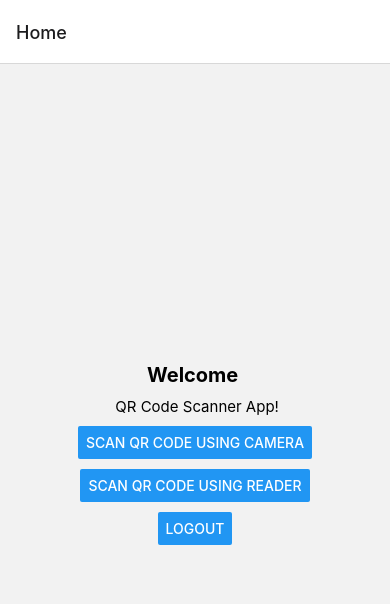
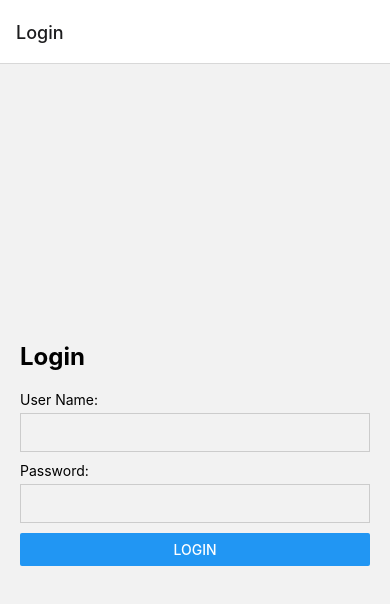
Before and after one commit to MartinaMamdouh/scannerProject, a React Native app: screen / in a window 390 px wide. Shown: the top 604 px of the page. Built offline with nearby package versions, Linux system fonts and the light colour scheme.

Commit message:
splashScreen

```diff
--- a/App.tsx
+++ b/App.tsx
@@ -5,18 +5,23 @@
  * @format
  */
 
-import React from 'react';
-import { StyleSheet } from 'react-native';
+import React , {useEffect} from 'react';
+import { StyleSheet, View } from 'react-native';
 import Router from './src/navigation/Router';
 import SplashScreen from 'react-native-splash-screen';
 function App(): React.JSX.Element {
 
-  setTimeout(() => {
+  // setTimeout(() => {
+  //   SplashScreen.hide();
+  // }, 1000);
+  useEffect(() => {
     SplashScreen.hide();
-  }, 1000);
+  }, []);
 
   return (
+    <View style={styles.container}>
    <Router/>
+  </View>
   );
 }
 
@@ -25,7 +30,10 @@ const styles = StyleSheet.create({
   //   marginTop: 32,
   //   paddingHorizontal: 24,
   // },
-
+container:{
+  flex:1,
+  backgroundColor:'white'
+}
 });
 
 export default App;
--- a/src/navigation/Router.tsx
+++ b/src/navigation/Router.tsx
@@ -37,8 +37,8 @@ const Router = () => {
 
     <NavigationContainer>
       <UserAuthContextProvider>
-        {/* <Stack.Navigator initialRouteName={!!authToken ? 'Home' : 'Login'}> */}
-        <Stack.Navigator initialRouteName={'Home' }>
+        <Stack.Navigator initialRouteName={!!authToken ? 'Home' : 'Login'}>
+        {/* <Stack.Navigator initialRouteName={'Home' }>  */}
           <Stack.Screen name='Home' component={HomeScreen} />
           <Stack.Screen name='Login' component={LoginScreen} />
 
--- a/src/screens/DetailsScreen.tsx
+++ b/src/screens/DetailsScreen.tsx
@@ -3,6 +3,7 @@ import { StyleSheet, Text, View, Button } from 'react-native';
 import { useNavigation } from '@react-navigation/native';
 import { DetailsScreenRouteProp, RootStackParamList } from '../navigation/Types';
 import { NavigationProp } from '@react-navigation/native';
+import ErrorScreen from './ErrorScreen';
 
 const DetailsScreen = ({ route }: { route: DetailsScreenRouteProp }) => {
     const ticket = route.params;
@@ -21,7 +22,7 @@ const DetailsScreen = ({ route }: { route: DetailsScreenRouteProp }) => {
             <Text>Ticket Number: {ticket.ticketNumber}</Text>
             {/* <Text>Is Entered: {ticket.isEntered ? 'Yes' : 'No'}</Text> */}
             <Text style={ticket.isEntered ? { color: 'red' } : {}}>
-                {ticket.isEntered ? 'This ticket already entered before' : ''}
+                {ticket.isEntered ? <ErrorScreen/> : ''}
             </Text>
             <Button title="Scan Again" onPress={navigateToScanner} />
             <View style={styles.space} />
--- a/src/screens/ReaderScreen.tsx
+++ b/src/screens/ReaderScreen.tsx
@@ -95,18 +95,24 @@ export function ReaderScreen() {
                 // <Text>Data: {scannedData}</Text>
 
                 <View style={styles.dataContainer}>
-                    <Text style={styles.title}>Data:</Text>
-                    <Text>Username: {jsonObject ? jsonObject.username : ''}</Text>
-                    <Text>seat number: {jsonObject ? jsonObject.seat_num : ''}</Text>
-                    <Text>ticket number: {jsonObject ? jsonObject.ticket_num : ''}</Text>
-                    <Text>direction: {jsonObject ? jsonObject.direction : ''}</Text>
-
+                    <Text style={styles.scanTitle}>Scan QR Code Again</Text>
+                    <View style={styles.dataContainer}>
+                        <Text style={styles.title}>Data:</Text>
+                        <Text>Username: {jsonObject ? jsonObject.username : ''}</Text>
+                        <Text>seat number: {jsonObject ? jsonObject.seat_num : ''}</Text>
+                        <Text>ticket number: {jsonObject ? jsonObject.ticket_num : ''}</Text>
+                        <Text>direction: {jsonObject ? jsonObject.direction : ''}</Text>
+                        <View style={styles.space} />
+                        <Button title="Home" onPress={navigateToHome}/>
+                    </View>
                 </View>
             ) : (
-                <Text>Please Scan QR Code </Text>
+                <Text style={styles.scanTitle}>Please Scan QR Code </Text>
             )}
-            <View style={styles.space} />
-            <Button title="Home" onPress={navigateToHome} />
+            {/* <View style={styles.space} /> */}
+            {/* <View style={styles.button}>
+                <Button title="Home" onPress={navigateToHome}/>
+            </View> */}
         </View>
     );
 
@@ -121,14 +127,28 @@ const styles = StyleSheet.create({
         height: 10,
     },
     dataContainer: {
-        // flex: 1,
+        flex: 1,
         justifyContent: 'center',
         alignItems: 'center',
+        marginBottom:130
     },
     title: {
 
         fontSize: 20,
         fontWeight: 'bold'
-    }
+    },
+    scanTitle:{
+        fontSize:25,
+        fontWeight:'bold',
+        flex:1,
+        justifyContent: 'flex-start',
+        alignItems: 'flex-start',
+    },
+    // button:{
+    //     flex:1,
+    //     justifyContent: 'center',
+    //     alignItems: 'center',
+    //     marginBottom:220
+    // }
 });
 export default ReaderScreen;
--- a/src/screens/loginScreen.tsx
+++ b/src/screens/loginScreen.tsx
@@ -7,12 +7,36 @@ import { useNavigation } from '@react-navigation/native';
 import axios from 'axios';
 import { RootStackParamList } from '../navigation/Types';
 import { NavigationProp } from '@react-navigation/native';
+import RNFS from 'react-native-fs';
+import https from 'https';
+import RNFetchBlob from 'rn-fetch-blob';
 
 interface ILogin {
   username: string;
   password: string;
 }
+
 const LoginScreen = () => {
+
+  // const certFile = RNFS.readFile(RNFS.DocumentDirectoryPath + '/dmzcer.csr', 'utf8');
+  // const privateKey = RNFS.readFile(RNFS.DocumentDirectoryPath + '/dmzcer.p8.pem', 'utf8');
+  // const certFile = require('../../android/app/src/main/assets/dmzcer.csr');
+  // const privateKey = require('../../android/app/src/main/assets/dmzcer.p8.pem');
+
+  // const certFile = await RNFS.readFile(RNFS.DocumentDirectoryPath + '/dmzcer.csr', 'utf8');
+  // const privateKey = await RNFS.readFile(RNFS.DocumentDirectoryPath + '/dmzcer.p8.pem', 'utf8');
+
+  // let httpsAgent;
+  // const fs = require('react-native-fs');
+  // const https = require('react-native-https');
+
+  // const cert = fs.readFileSync(certFile);
+  // const key = fs.readFileSync(privateKey);
+
+  // const certBuffer = Buffer.from(certFile);
+  // const keyBuffer = Buffer.from(privateKey);
+
+
   const { logIn } = useAuth();
   const schema = Yup.object().shape({
     // email: Yup.string().email('Invalid email').required('Email is required'),
@@ -41,12 +65,85 @@ const LoginScreen = () => {
   const [error, setError] = useState('');
   const [isLoading, setIsLoading] = useState(false);
 
+  const copyFileFromAssetsToDocumentDirectory = async () => {
+    const documentDirectoryPath = RNFS.DocumentDirectoryPath;
+    const assetCertPath = 'dmzcer.csr'; // Path to the file in the assets directory
+    const assetKeyPath = 'dmzcer.p8.pem';
+    try {
+      await RNFS.copyFileAssets(assetCertPath, `${documentDirectoryPath}/dmzcer.csr`);
+      await RNFS.copyFileAssets(assetKeyPath, `${documentDirectoryPath}/dmzcer.p8.pem`);
+      console.log('File copied from assets to document directory');
+    } catch (error) {
+      console.error('Error copying file:', error);
+    }
+  };
+
+// const readCertificateFiles = async () => {
+//   try{
+//     const certFilePath = RNFS.DocumentDirectoryPath + '/dmzcer.csr';
+//     const keyFilePath = RNFS.DocumentDirectoryPath + '/dmzcer.p8.pem';
+
+//     // Read the certificate and private key files
+//     const certFile = await RNFS.readFile(certFilePath, 'utf8');
+//     const privateKey = await RNFS.readFile(keyFilePath, 'utf8');
+//     return { certFile, privateKey };
+
+//   }catch(error){
+//     console.error('Error reading certificate files:', error);
+//   }
+
+// }
+
+
+
   const logInHandler = async ({ username, password }: ILogin) => {
     // await logIn(username, password);
     // navigation.navigate('Home');
-    try{
+    try {
       setIsLoading(true);
-      axios.post('https://webtest.bibalex.org/onLineTicketingAdminAPIs/login/Applogin', { Username: username, password: password })
+
+      // httpsAgent = new (require('https').Agent).Agent({
+      //   pfx: Buffer.concat([cert, key]),
+      //   passphrase: '123', // If your private key is protected by a passphrase
+      // });
+
+
+      copyFileFromAssetsToDocumentDirectory();
+      const certFilePath = RNFS.DocumentDirectoryPath + '/dmzcer.csr';
+      const keyFilePath = RNFS.DocumentDirectoryPath + '/dmzcer.p8.pem';
+
+      // Read the certificate and private key files
+      const certFile = await RNFS.readFile(certFilePath, 'utf8');
+      const privateKey = await RNFS.readFile(keyFilePath, 'utf8');
+      // console.log('certFile', certFile);
+      // console.log('privateKey', privateKey);
+
+      // const httpsAgent = new https.Agent({
+      //   cert: certFile,
+      //   key: privateKey,
+      //   passphrase: '123', // If your private key is protected by a passphrase
+      // });
+      const customAxios = axios.create({
+        httpsAgent: {
+          cert: certFile,
+          key: privateKey,
+          passphrase: '123', // If your private key is protected by a passphrase
+        },
+      });
+
+      customAxios.post('https://172.16.0.43/login/Applogin', {
+        Username: username, password: password,
+        httpsAgent:{
+          cert: certFile,
+          key: privateKey,
+          passphrase: '123',
+        }
+        // headers: {
+        //   'Content-Type': 'application/json',
+        //   'X-Cert': certFile, // Pass the certificate as a custom header
+        //   'X-PrivateKey': privateKey, // Pass the private key as a custom header
+        // },
+      })
         .then(async ({ data }) => {
           console.log("data", data);
           if (data.result === true) {
@@ -75,8 +172,8 @@ const LoginScreen = () => {
         .finally(() => {
           setIsLoading(false); // Stop loading
         });
-    }catch(error){
-console.log("error: ",error);
+    } catch (error) {
+      console.log("error: ", error);
     }
 
   };
```
Also changed, not shown: 45 other files (tests, documents, lock files or other folders).
